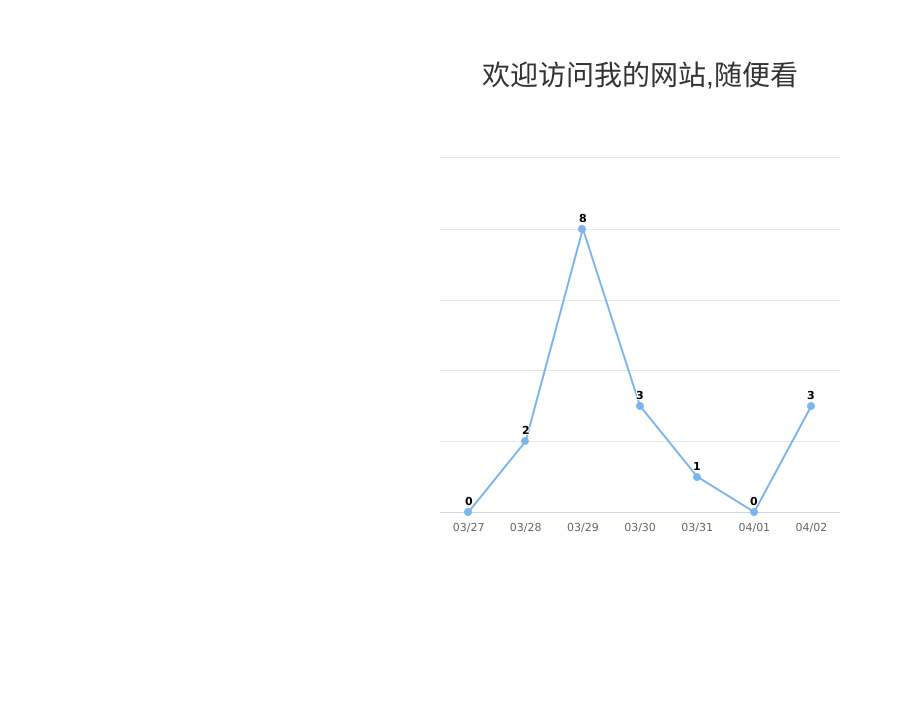
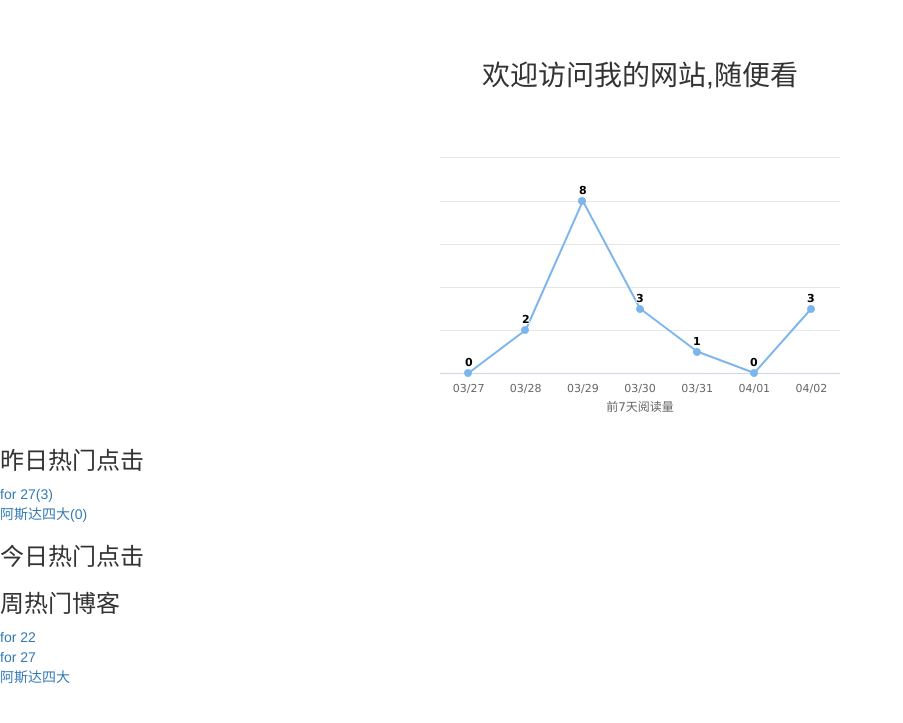
Before and after one commit to jimsick/mysite, a Django app: page / in a window 1280 px wide. Shown: the part 51-774 px from the top of the page, without its empty margins (0-903 px from the left). Run offline with Django 3.2, Linux system fonts and the light colour scheme; data comes from the database, SQL or seed files in the repository; both versions use the stored data as it was after the commit; some libraries are stand-ins or nearby versions.

Commit message:
博客统计

```diff
--- a/blog/models.py
+++ b/blog/models.py
@@ -1,8 +1,8 @@
 from django.db import models
 from django.contrib.auth.models import User
+from django.contrib.contenttypes.fields import GenericRelation
 from ckeditor_uploader.fields import RichTextUploadingField
-from read_statistics.models import ReadNumExpandMethod
-
+from read_statistics.models import ReadDetail, ReadNumExpandMethod
 
 class BlogType(models.Model):
     type_name = models.CharField(max_length=30)
@@ -18,7 +18,7 @@ class Blog(models.Model, ReadNumExpandMethod):
     lst_update_time = models.DateTimeField(auto_now=True)
     author = models.ForeignKey(User, on_delete=models.DO_NOTHING)
     blog_type = models.ForeignKey(BlogType, on_delete=models.DO_NOTHING)
-
+    read_detail = GenericRelation(ReadDetail)
     def __str__(self):
         return "<Blog:%s>" % self.title
     # 按创建时间倒叙排列
--- a/mysite/views.py
+++ b/mysite/views.py
@@ -1,14 +1,34 @@
 from django.shortcuts import render_to_response
+from django.core.cache import cache
 from django.contrib.contenttypes.models import ContentType
-from read_statistics.utils import get_seven_days_read_data
+from read_statistics.utils import (get_seven_days_read_data,
+                                   get_yesterday_hot_read_data,
+                                   get_today_hot_read_data,
+                                   get_7_days_hot_data)
 from blog.models import Blog
+from django.utils import timezone
+from django.db.models import Sum
+import datetime
+
+
+# def savecache(func, name, blog_content_type):
+#     result = cache.get(name)
+#     if not result:
+
+
 
 
 def home(request):
     blog_content_type = ContentType.objects.get_for_model(Blog)
     read_nums_dates, read_nums = get_seven_days_read_data(blog_content_type)
+    yesterday_hot_data = get_yesterday_hot_read_data(blog_content_type)
+    today_hot_data = get_today_hot_read_data(blog_content_type)
+    week_days_hot_data = get_7_days_hot_data(blog_content_type)
     context = {
         "read_nums": read_nums,
         "read_nums_dates": read_nums_dates,
+        "yesterday_hot_data": yesterday_hot_data,
+        "today_hot_data": today_hot_data,
+        "week_days_hot_data": week_days_hot_data,
     }
     return render_to_response('home.html', context)
--- a/read_statistics/utils.py
+++ b/read_statistics/utils.py
@@ -8,7 +8,6 @@ import datetime
 
 def read_statistics_once_read(request, obj):
     ct = ContentType.objects.get_for_model(obj)
-
     key = "%s_%s_read" % (ct.model, obj.pk)
     if not request.COOKIES.get(key):
         readNum, created = ReadNum.objects.get_or_create(content_type=ct, object_id=obj.pk)
@@ -23,15 +22,44 @@ def read_statistics_once_read(request, obj):
     return key
 
 
-"""计算7天内每天的阅读数"""
 def get_seven_days_read_data(content_type):
+    """计算7天内每天的阅读数"""
     today = timezone.now().date()
     read_nums = []
     read_nums_dates = []
     for i in range(7, 0, -1):
         date = today - datetime.timedelta(days=i)  # 每前一天
-        readDetail = ReadDetail.objects.filter(content_type=content_type, date=date)
-        result = readDetail.aggregate(read_num_sum=Sum('read_num'))  # 聚合统计一天内所有的阅读数
+        read_details = ReadDetail.objects.filter(content_type=content_type, date=date)
+        result = read_details.aggregate(read_num_sum=Sum('read_num'))  # 聚合统计一天内所有的阅读数
         read_nums.append(result["read_num_sum"] or 0)
         read_nums_dates.append(date.strftime("%m/%d"))
     return read_nums_dates, read_nums
+
+
+def get_today_hot_read_data(content_type):
+    """计算今日热门阅读数"""
+    today = timezone.now().date()
+    read_details = ReadDetail.objects \
+                             .filter(content_type=content_type, date=today) \
+                             .order_by("-read_num")
+    return read_details[:7]
+
+
+def get_yesterday_hot_read_data(content_type):
+    """计算昨日热门阅读数"""
+    yesterday = timezone.now().date() - datetime.timedelta(days=1)
+    read_details = ReadDetail.objects \
+                             .filter(content_type=content_type, date=yesterday) \
+                             .order_by("-read_num")
+    return read_details[:7]
+
+
+def get_7_days_hot_data(content_type):
+    """前一周热门点击文章"""
+    date = timezone.now().date() - datetime.timedelta(days=7)
+    blogs = Blog.objects \
+                .filter(read_detail__content_type=content_type, read_detail__date__gt=date) \
+                .values("id", "title") \
+                .annotate(read_num_sum=Sum("read_detail__read_num")) \
+                .order_by("-read_num_sum")
+    return blogs
--- a/templates/home.html
+++ b/templates/home.html
@@ -18,8 +18,25 @@
 {% block content %}
 
     <h3 class="home_content">欢迎访问我的网站,随便看</h3>
-    <div id="container" style="width: 600px;height:400px;"></div>
-
+    <div id="container"></div>
+    <h3>昨日热门点击</h3>
+    <ul>
+        {% for data in yesterday_hot_data %}
+        <li><a href="{% url 'blog_detail' data.content_object.pk %}">{{data.content_object.title}}({{data.read_num}})</a></li>
+        {% endfor %}
+    </ul>
+    <h3>今日热门点击</h3>
+    <ul>
+        {% for data in today_hot_data %}
+        <li><a href="{% url 'blog_detail' data.content_object.pk %}">{{data.content_object.title}}({{data.read_num}})</a></li>
+        {% endfor %}
+    </ul>
+    <h3>周热门博客</h3>
+    <ul>
+        {% for data in week_days_hot_data %}
+        <li><a href="{% url 'blog_detail' data.id %}">{{data.title}}</a></li>
+        {% endfor %}
+    </ul>
     <script>
         // 图表配置
         var options = {
@@ -27,7 +44,8 @@
             title: { text: null},
             xAxis: {
                 categories: {{read_nums_dates|safe}},
-                tickmarkPlacement: 'on'
+                tickmarkPlacement: 'on',
+                title: { text: '前7天阅读量'},
             },
             yAxis: {
                 title: { text: null},
```
Also changed, not shown: mysite/settings.py (+8 -1 lines), db.sqlite3.
